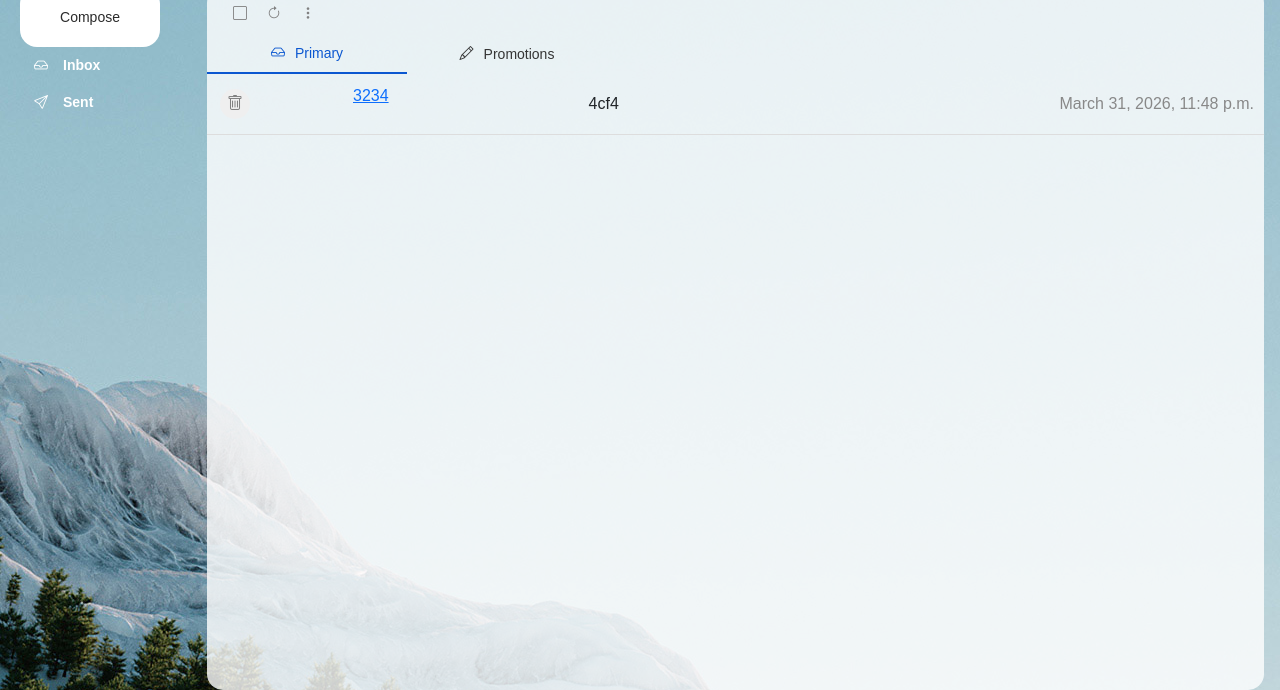
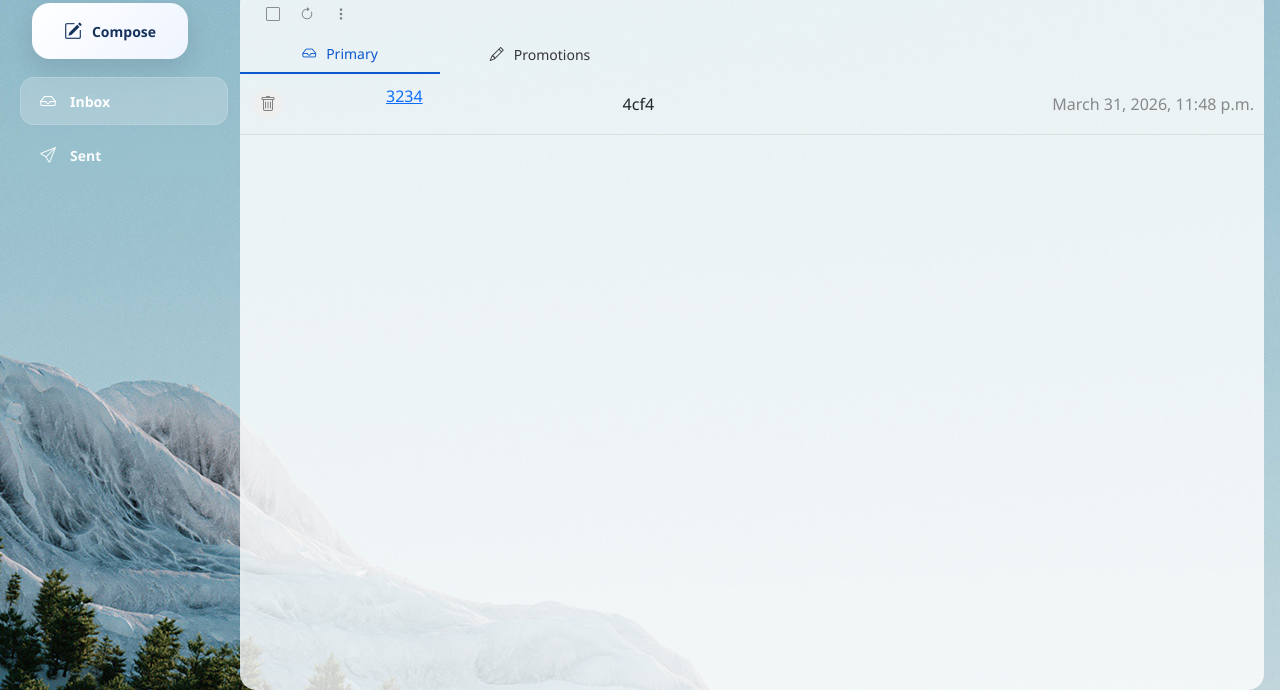
Before and after one commit to justin-reed-cmd/chat-bot-Django-MySQL-Open-AI-, a Django app: page / in a window 1280 px wide. Shown: the part 329-1019 px from the top of the page. Run offline with Django 5.2, Linux system fonts and the light colour scheme; data comes from the database, SQL or seed files in the repository; parts of the project's set-up code (start-up, migrations or seed data) failed here and were passed over.

Commit message:
Completed compose function

```diff
--- a/core/static/css/inbox.css
+++ b/core/static/css/inbox.css
@@ -1,6 +1,6 @@
 body {
     margin: 0;
-    font-family: Arial;
+    font-family: "Segoe UI", Arial, sans-serif;
     font-size: 16px;
     background: url(./img28.jpg);
     height: 100vh;
@@ -100,20 +100,32 @@ main {
 
 /* sidebar style */
 .sidebar-wrap {
-    width: 187px;
+    width: 220px;
+    padding: 8px 12px 0 0;
 }
 
 .compose-wrap {
-    background-color: white;
-    width: 140px;
-    height: 60px;
+    background: linear-gradient(135deg, #ffffff 0%, #eef4ff 100%);
+    width: 156px;
+    height: 56px;
     display: flex;
     justify-content: center;
     align-items: center;
+    gap: 10px;
     font-size: 14px;
-    color: #2b2b2b;
-    border-radius: 17px;
+    font-weight: 600;
+    color: #16325c;
+    border-radius: 18px;
     cursor: pointer;
+    box-shadow: 0 10px 24px rgba(16, 24, 40, 0.12);
+    transition: transform 0.2s ease, box-shadow 0.2s ease;
+    margin: 8px 0 18px 12px;
+    border: none;
+}
+
+.compose-wrap:hover {
+    transform: translateY(-1px);
+    box-shadow: 0 14px 30px rgba(16, 24, 40, 0.16);
 }
 
 .sidebar-wrap a {
@@ -121,35 +133,48 @@ main {
 }
 .compose-wrap i {
     font-size: 18px;
-    padding-right: 10px;
+    padding-right: 0;
 }
 ul {
     padding-left: 0px;
 }
 .sidebar-btns-wrap {
-    margin-left: -16px;
+    margin-left: 0;
+}
+
+.sidebar-btns-wrap ul {
+    display: flex;
+    flex-direction: column;
+    gap: 6px;
 }
 .sidebar-btns {
-    color: white;
-    font-weight: bold;
+    color: rgba(255, 255, 255, 0.92);
+    font-weight: 600;
     font-size: 14px;
-    padding: 8px 20px;
+    padding: 12px 18px;
     cursor: pointer;
-    border-top-right-radius: 20px;
-    border-bottom-right-radius: 20px;
-    text-shadow: 1px;
-    width: 145px;
-    transition: 0.3s;
+    border-radius: 14px;
+    text-shadow: none;
+    width: 100%;
+    transition: background-color 0.2s ease, color 0.2s ease, transform 0.2s ease;
+    display: flex;
+    align-items: center;
+    backdrop-filter: blur(8px);
 }
 .sidebar-btns:hover {
-    background-color: rgba(0, 0, 0, 0.2);
+    background-color: rgba(255, 255, 255, 0.14);
+    color: #ffffff;
+    transform: translateX(2px);
 }
 .sidebar-inbox-btn {
-    background-color: rgba(0, 0, 0, 0.2);
+    background: rgba(255, 255, 255, 0.2);
+    color: #ffffff;
+    box-shadow: inset 0 0 0 1px rgba(255, 255, 255, 0.14);
 }
 
 .sidebar-btns i {
-    padding: 0 15px 0 10px;
+    padding: 0 14px 0 2px;
+    font-size: 16px;
 }
 
 
@@ -160,7 +185,7 @@ ul {
 /* content style */
 .content-wrap {
     background-color: rgba(255, 255, 255, 0.8);
-    width: calc(100% - 187px);
+    width: calc(100% - 220px);
     height: 90%;
     border-radius: 16px;
     padding: 16px 0;
@@ -319,6 +344,27 @@ li {
     padding: 10px;
     border-bottom: 1px solid #ddd;
 }
+
+@media (max-width: 900px) {
+    main.body,
+    main.d-flex {
+        flex-direction: column;
+    }
+
+    .sidebar-wrap {
+        width: 100%;
+        padding-right: 0;
+    }
+
+    .compose-wrap {
+        margin-left: 0;
+    }
+
+    .content-wrap {
+        width: 100%;
+        margin-top: 12px;
+    }
+}
 .sender {
     margin-left: 100px;
 }
--- a/core/templates/inbox.html
+++ b/core/templates/inbox.html
@@ -46,7 +46,8 @@
     <main class="body" style="display: flex;">
         <!-- Sidebar -->
          <div class="sidebar-wrap">
-            <button class="compose-wrap" data-bs-toggle="modal" data-bs-target="#composeModal" style="border: none;">
+            <button class="compose-wrap" data-bs-toggle="modal" data-bs-target="#composeModal">
+                <i class="bi bi-pencil-square"></i>
                 Compose
             </button>
             <div class="modal fade" id="composeModal" tabindex="-1">
@@ -79,7 +80,7 @@
             <div class="sidebar-btns-wrap">
                 <ul>
                     <!-- <li class="d-flex sidebar-btns sidebar-inbox-btn"><i class="bi bi-inbox"></i>Inbox</li> -->
-                    <li class="d-flex"><a class="sidebar-btns" href="/"><i class="bi bi-inbox"></i>Inbox</a></li>
+                    <li class="d-flex"><a class="sidebar-btns sidebar-inbox-btn" href="/"><i class="bi bi-inbox"></i>Inbox</a></li>
                     <!-- <li class="d-flex sidebar-btns"><i class="bi bi-star"></i>Starred</li> -->
                     <!-- <li class="d-flex sidebar-btns"><i class="bi bi-clock"></i>Snoozed</li> -->
                     <li class="d-flex"><a class="sidebar-btns" href="/sent/"><i class="bi bi-send"></i>Sent</a></li>
--- a/core/templates/message_detail.html
+++ b/core/templates/message_detail.html
@@ -43,7 +43,8 @@
 <main class="d-flex">
         <!-- Sidebar -->
          <div class="sidebar-wrap">
-            <button class="compose-wrap" data-bs-toggle="modal" data-bs-target="#composeModal" style="border: none;">
+            <button class="compose-wrap" data-bs-toggle="modal" data-bs-target="#composeModal">
+                <i class="bi bi-pencil-square"></i>
                 Compose
             </button>
             <div class="modal fade" id="composeModal" tabindex="-1">
@@ -76,7 +77,7 @@
             <div class="sidebar-btns-wrap">
                 <ul>
                     <!-- <li class="d-flex sidebar-btns sidebar-inbox-btn"><i class="bi bi-inbox"></i>Inbox</li> -->
-                    <li class="d-flex"><a class="sidebar-btns" href="/"><i class="bi bi-inbox"></i>Inbox</a></li>
+                    <li class="d-flex"><a class="sidebar-btns sidebar-inbox-btn" href="/"><i class="bi bi-inbox"></i>Inbox</a></li>
                     <!-- <li class="d-flex sidebar-btns"><i class="bi bi-star"></i>Starred</li> -->
                     <!-- <li class="d-flex sidebar-btns"><i class="bi bi-clock"></i>Snoozed</li> -->
                     <li class="d-flex"><a class="sidebar-btns" href="/sent/"><i class="bi bi-send"></i>Sent</a></li>
--- a/core/templates/sent.html
+++ b/core/templates/sent.html
@@ -46,7 +46,8 @@
     <main class="body" style="display: flex;">
         <!-- Sidebar -->
          <div class="sidebar-wrap">
-            <button class="compose-wrap" data-bs-toggle="modal" data-bs-target="#composeModal" style="border: none;">
+            <button class="compose-wrap" data-bs-toggle="modal" data-bs-target="#composeModal">
+                <i class="bi bi-pencil-square"></i>
                 Compose
             </button>
             <div class="modal fade" id="composeModal" tabindex="-1">
@@ -82,7 +83,7 @@
                     <li class="d-flex"><a class="sidebar-btns" href="/"><i class="bi bi-inbox"></i>Inbox</a></li>
                     <!-- <li class="d-flex sidebar-btns"><i class="bi bi-star"></i>Starred</li> -->
                     <!-- <li class="d-flex sidebar-btns"><i class="bi bi-clock"></i>Snoozed</li> -->
-                    <li class="d-flex"><a class="sidebar-btns" href="/sent/"><i class="bi bi-send"></i>Sent</a></li>
+                    <li class="d-flex"><a class="sidebar-btns sidebar-inbox-btn" href="/sent/"><i class="bi bi-send"></i>Sent</a></li>
                     <!-- <li class="d-flex sidebar-btns"><i class="bi bi-file-earmark"></i>Drafts</li> -->
                     <!-- <li class="d-flex sidebar-btns"><i class="bi bi-info-circle"></i>Spam</li> -->
                     <!-- <li class="d-flex sidebar-btns"><i class="bi bi-bag"></i>Purchase</li> -->
--- a/core/views.py
+++ b/core/views.py
@@ -1,4 +1,4 @@
-from django.shortcuts import render
+from django.shortcuts import render, redirect
 from .models import Message
 from django.utils.timezone import now
 from core.models import Message
@@ -61,6 +61,13 @@ def inbox(request):
 
 
 def sent_emails(request):
+    if request.method == "POST":
+        deleted_id = request.POST.get("deleted_id")
+
+        if deleted_id:
+            Message.objects.filter(id=deleted_id).delete()
+            return redirect("sent")
+
     messages = Message.objects.all().order_by('-created_at')
 
     return render(request, 'sent.html', {
@@ -102,7 +109,7 @@ from .utils import get_ai_reply
 
 def compose(request):
     if request.method == "POST":
-        sender = request.user
+        sender = request.POST.get("sender")
         receiver = request.POST.get("receiver")
         subject = request.POST.get("subject")
         body = request.POST.get("body")
@@ -129,3 +136,7 @@ def compose(request):
             created_at=timezone.now(),
             is_deleted=False
         )
+
+        return redirect("sent")
+
+    return redirect("inbox")
```
Also changed, not shown: core/utils.py (+7 -1 lines), 1 other file.
